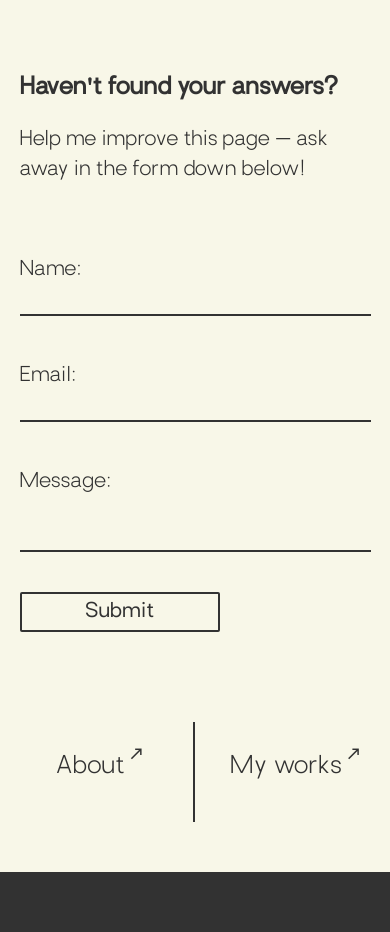
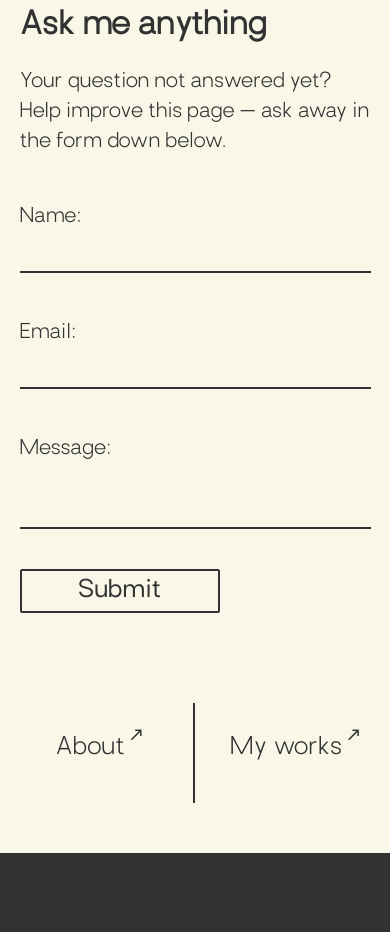
Before and after one commit to alinailina/Cover-Letter, a React (Create React App) app: page /faq in a window 390 px wide. Shown: the part 1020-1952 px from the top of the page. Built offline with nearby package versions, Linux system fonts and the light colour scheme.

Commit message:
Fixing mobile issues

```diff
--- a/src/components/Footer.jsx
+++ b/src/components/Footer.jsx
@@ -7,7 +7,7 @@ const Footer = () => {
       <div>
         <div>
           {" "}
-          <h3>Get in touch</h3>
+          <h3>Drop me a line</h3>
           <p>I'd love to hear from you </p>
         </div>
       </div>
@@ -17,8 +17,8 @@ const Footer = () => {
           <a href="tel:+358465935910">
             <span>T.</span> +358465935910
           </a>
-          <a href="mailto:alinailina.random@gmail.com">
-            <span>E.</span> alinailina.random@gmail.com
+          <a href="mailto:ai.foreach@gmail.com">
+            <span>E.</span> ai.foreach@gmail.com
           </a>{" "}
           <a href="/">
             <span>
--- a/src/layout/FAQ/data.json
+++ b/src/layout/FAQ/data.json
@@ -7,7 +7,7 @@
   {
     "id": 2,
     "question": "I want to add to my (in-house) engineering team, are you a good fit?",
-    "answer": "<p>Ask again later</p>"
+    "answer": "<p>Answer is missing.</p>"
   },
   {
     "id": 3,
--- a/src/layout/FAQ/index.jsx
+++ b/src/layout/FAQ/index.jsx
@@ -15,20 +15,15 @@ const FAQ = () => {
         <h2>FAQs</h2>
       </header>
       <section>
-        <p>
-          Lorem ipsum dolor sit amet consectetur adipisicing elit. Laboriosam
-          voluptatem maxime quam eius enim.
-        </p>
+        <p>What's up? Tell me.</p>
       </section>
       <Acc />
       <section className="form">
-        <header>
-          {" "}
-          <h3>Haven't found your answers?</h3>
-          <p>
-            Help me improve this page &mdash; ask away in the form down below!
-          </p>
-        </header>
+        <h3>Ask me anything</h3>
+        <p>
+          Your question not answered yet? Help improve this page &mdash; ask
+          away in the form down below.
+        </p>
         <Form />
       </section>
       <section className="bottom-nav">
--- a/src/layout/css/FAQ.scss
+++ b/src/layout/css/FAQ.scss
@@ -149,32 +149,29 @@
 
   // Form
   .form {
+    // border: 1px solid red;
     @include child-container;
-    padding: 0 0 50px;
+    padding: 100px 0 0;
 
-    header {
-      padding: 75px 0 50px;
+    h3 {
+      font-size: 3rem;
+      margin-bottom: 25px;
 
-      h3 {
-        font-family: $medium;
-        font-size: 2.5rem;
-        margin-bottom: 25px;
+      @include phone {
+        font-size: 8vw;
       }
+    }
 
-      p {
-        font-size: 1.75rem;
-        line-height: 1.75;
+    p {
+      font-size: 1.75rem;
+      line-height: 1.5;
+
+      @include tablet {
+        font-size: 1.5rem;
       }
 
       @include phone {
-        h3 {
-          font-size: 6vw;
-        }
-
-        p {
-          font-size: 1.25rem;
-          line-height: 1.5;
-        }
+        font-size: 1.25rem;
       }
     }
 
@@ -183,6 +180,7 @@
       background-color: $nude;
       display: flex;
       flex-direction: column;
+      padding: 50px 0;
 
       > div {
         display: flex;
@@ -213,7 +211,7 @@
           outline: none;
           font-family: $regular;
           font-size: 1.5rem;
-          padding: 5px 2px;
+          padding: 10px 2px;
           -webkit-appearance: none;
           border-radius: 0;
         }
@@ -251,9 +249,13 @@
           }
 
           @include phone {
-            font-size: 1.25rem;
+            font-size: 1.5rem;
           }
         }
+      }
+
+      @include phone {
+        padding: 25px 0 50px;
       }
     }
   }
```
